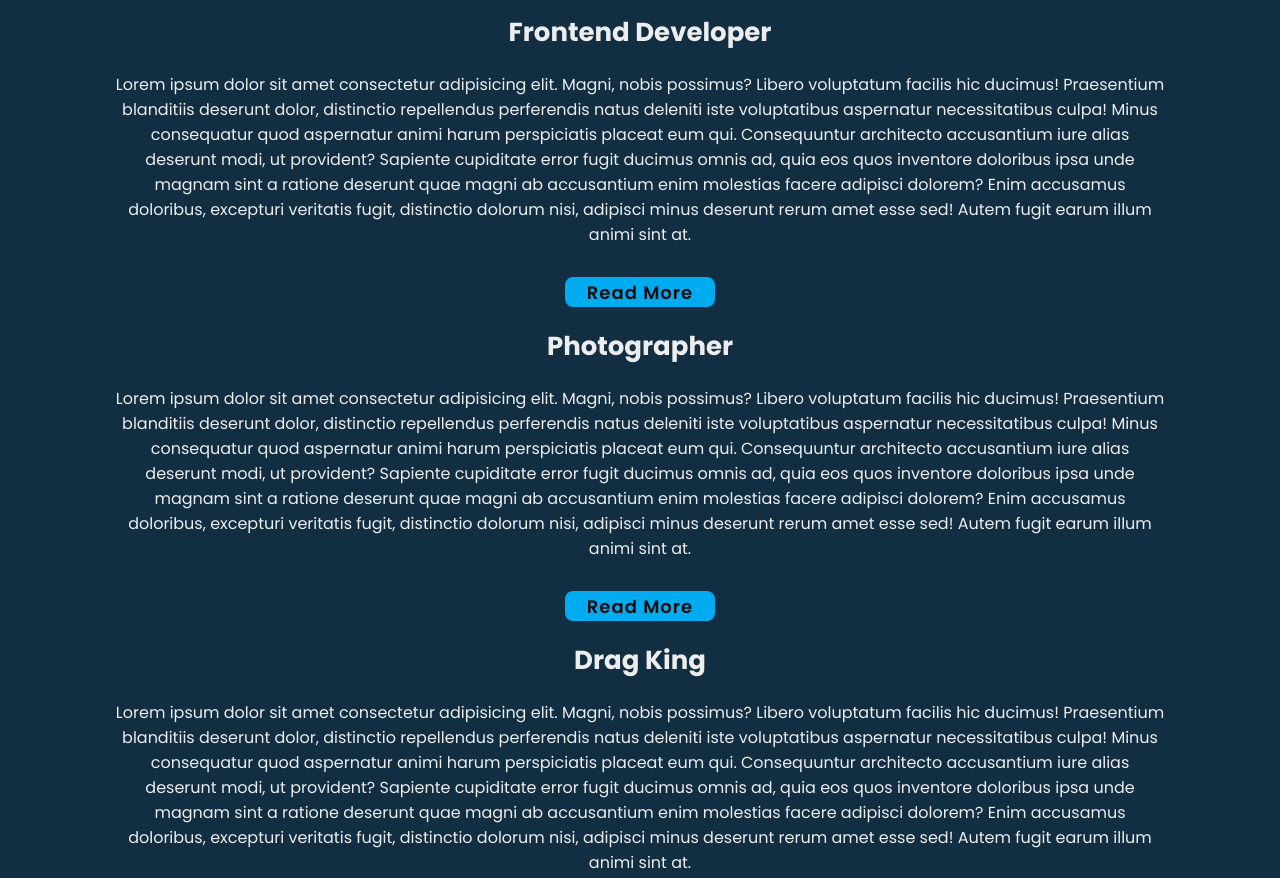
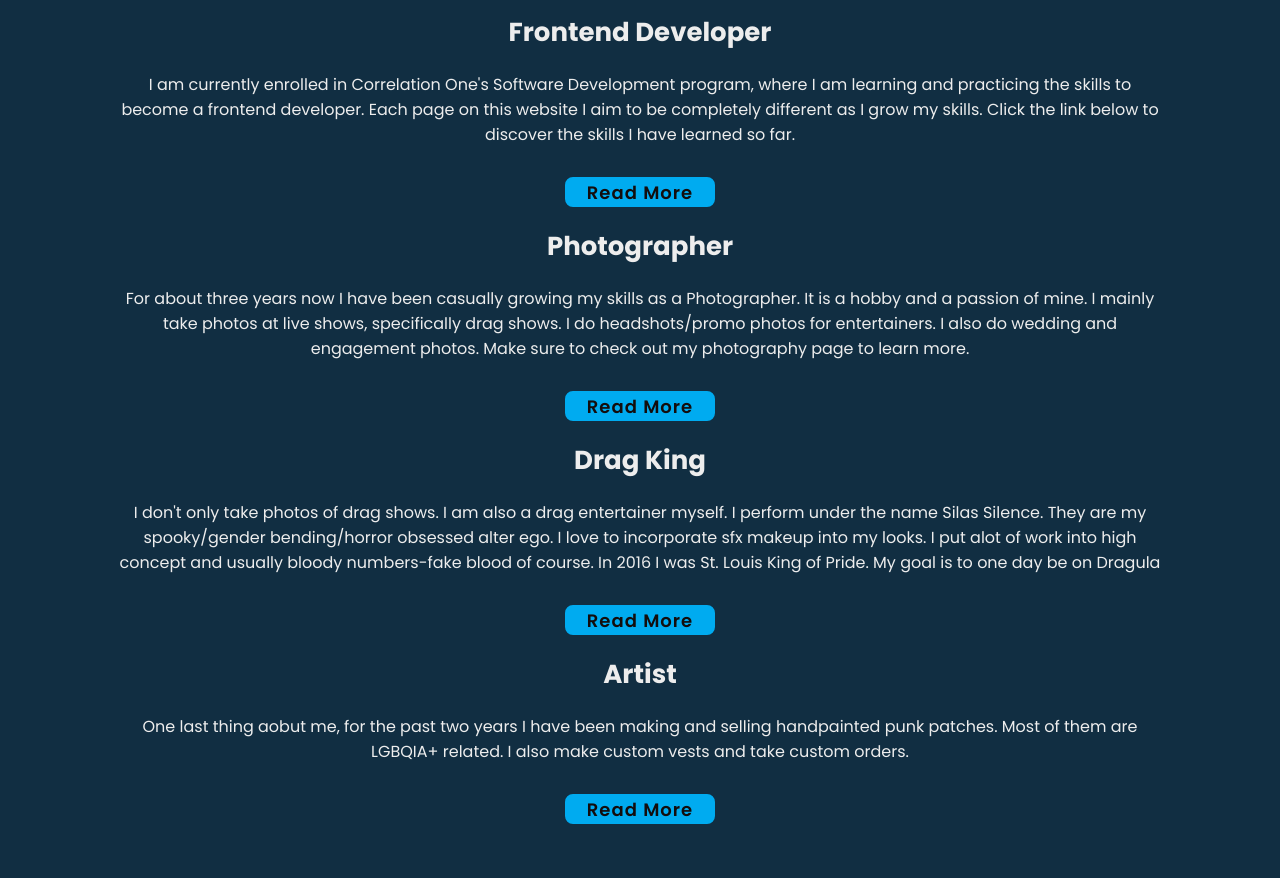
Before and after one commit to charliewitzel/charliejaewitzel, a plain HTML site: page about.html in a window 1280 px wide. Shown: the part 1252-2130 px from the top of the page. Drawn offline with nearby package versions, Linux system fonts and the light colour scheme.

Commit message:
added text to all sections in the about page

```diff
--- a/about.html
+++ b/about.html
@@ -42,7 +42,9 @@
                 <h5>Drag King</h5>
                 <h6>Artist</h6>
             </div>
-            <p>Lorem, ipsum dolor sit amet consectetur adipisicing elit. Ipsum pariatur quam explicabo in quidem ad repudiandae possimus voluptatem, facilis corrupti.</p>
+            <p>My name is Charlie Jae Witzel and I live in St. Louis, MO. I am 34 years old and I'm transmasucline/non-binary. I work for Amazon and have been there for 7 years, but looking to find a career in software development.
+                In my spare time I love being creative. I handpaint unique punk patches, which I sell in my Etsy Shop. I also perform as a drag king where I love to do spooky numbers and incorperate sfx(special effects) into my looks. I also really enjoy video games, musicals, horror movies, and concerts.
+            </p>
 
             <div class="btn-box">
                 <a href="" class="btn">Hire Me</a>
@@ -69,22 +71,22 @@
         </div>
         <div class="about-content">
             <h3>Frontend Developer</h3>
-            <p>Lorem ipsum dolor sit amet consectetur adipisicing elit. Magni, nobis possimus? Libero voluptatum facilis hic ducimus! Praesentium blanditiis deserunt dolor, distinctio repellendus perferendis natus deleniti iste voluptatibus aspernatur necessitatibus culpa! Minus consequatur quod aspernatur animi harum perspiciatis placeat eum qui. Consequuntur architecto accusantium iure alias deserunt modi, ut provident? Sapiente cupiditate error fugit ducimus omnis ad, quia eos quos inventore doloribus ipsa unde magnam sint a ratione deserunt quae magni ab accusantium enim molestias facere adipisci dolorem? Enim accusamus doloribus, excepturi veritatis fugit, distinctio dolorum nisi, adipisci minus deserunt rerum amet esse sed! Autem fugit earum illum animi sint at.</p>
+            <p>I am currently enrolled in Correlation One's Software Development program, where I am learning and practicing the skills to become a frontend developer. Each page on this website I aim to be completely different as I grow my skills. Click the link below to discover the skills I have learned so far.</p>
             <div class="btn-box btns">
                 <a href="/skills.html" class="btn">Read More</a>
             </div>
             <h3>Photographer</h3>
-            <p>Lorem ipsum dolor sit amet consectetur adipisicing elit. Magni, nobis possimus? Libero voluptatum facilis hic ducimus! Praesentium blanditiis deserunt dolor, distinctio repellendus perferendis natus deleniti iste voluptatibus aspernatur necessitatibus culpa! Minus consequatur quod aspernatur animi harum perspiciatis placeat eum qui. Consequuntur architecto accusantium iure alias deserunt modi, ut provident? Sapiente cupiditate error fugit ducimus omnis ad, quia eos quos inventore doloribus ipsa unde magnam sint a ratione deserunt quae magni ab accusantium enim molestias facere adipisci dolorem? Enim accusamus doloribus, excepturi veritatis fugit, distinctio dolorum nisi, adipisci minus deserunt rerum amet esse sed! Autem fugit earum illum animi sint at.</p>
+            <p>For about three years now I have been casually growing my skills as a Photographer. It is a hobby and a passion of mine. I mainly take photos at live shows, specifically drag shows. I do headshots/promo photos for entertainers. I also do wedding and engagement photos. Make sure to check out my photography page to learn more.</p>
             <div class="btn-box btns">
                 <a href="/photography.html" class="btn">Read More</a>
             </div>
             <h3>Drag King</h3>
-            <p>Lorem ipsum dolor sit amet consectetur adipisicing elit. Magni, nobis possimus? Libero voluptatum facilis hic ducimus! Praesentium blanditiis deserunt dolor, distinctio repellendus perferendis natus deleniti iste voluptatibus aspernatur necessitatibus culpa! Minus consequatur quod aspernatur animi harum perspiciatis placeat eum qui. Consequuntur architecto accusantium iure alias deserunt modi, ut provident? Sapiente cupiditate error fugit ducimus omnis ad, quia eos quos inventore doloribus ipsa unde magnam sint a ratione deserunt quae magni ab accusantium enim molestias facere adipisci dolorem? Enim accusamus doloribus, excepturi veritatis fugit, distinctio dolorum nisi, adipisci minus deserunt rerum amet esse sed! Autem fugit earum illum animi sint at.</p>
+            <p>I don't only take photos of drag shows. I am also a drag entertainer myself. I perform under the name Silas Silence. They are my spooky/gender bending/horror obsessed alter ego. I love to incorporate sfx makeup into my looks. I put alot of work into high concept and usually bloody numbers-fake blood of course. In 2016 I was St. Louis King of Pride. My goal is to one day be on Dragula</p>
             <div class="btn-box btns">
                 <a href="/drag.html" class="btn">Read More</a>
             </div>
             <h3>Artist</h3>
-            <p>Lorem ipsum dolor sit amet consectetur adipisicing elit. Magni, nobis possimus? Libero voluptatum facilis hic ducimus! Praesentium blanditiis deserunt dolor, distinctio repellendus perferendis natus deleniti iste voluptatibus aspernatur necessitatibus culpa! Minus consequatur quod aspernatur animi harum perspiciatis placeat eum qui. Consequuntur architecto accusantium iure alias deserunt modi, ut provident? Sapiente cupiditate error fugit ducimus omnis ad, quia eos quos inventore doloribus ipsa unde magnam sint a ratione deserunt quae magni ab accusantium enim molestias facere adipisci dolorem? Enim accusamus doloribus, excepturi veritatis fugit, distinctio dolorum nisi, adipisci minus deserunt rerum amet esse sed! Autem fugit earum illum animi sint at.</p>
+            <p>One last thing aobut me, for the past two years I have been making and selling handpainted punk patches. Most of them are LGBQIA+ related. I also make custom vests and take custom orders.</p>
             <div class="btn-box btns">
                 <a href="/store.html" class="btn">Read More</a>
             </div>
```
